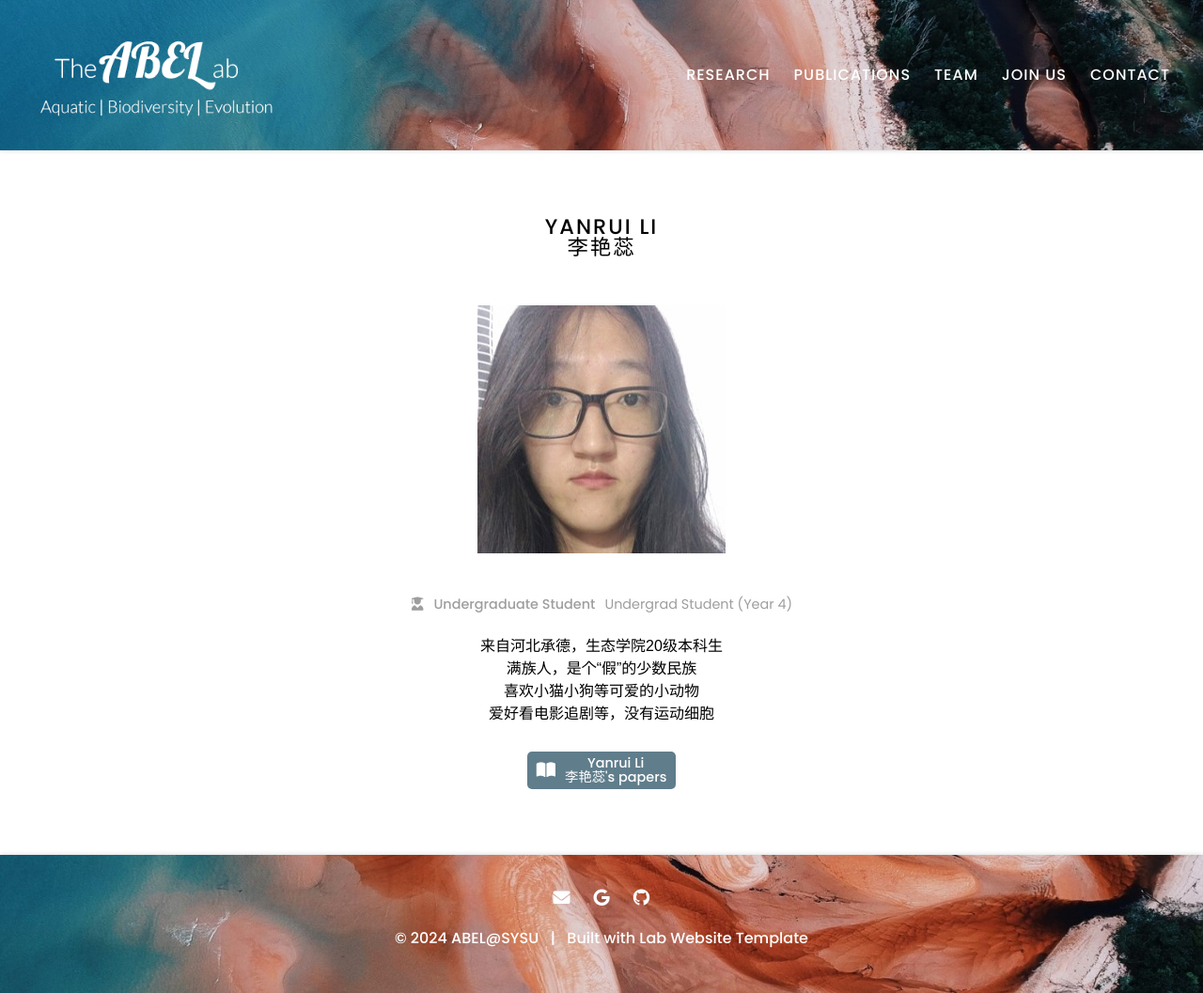
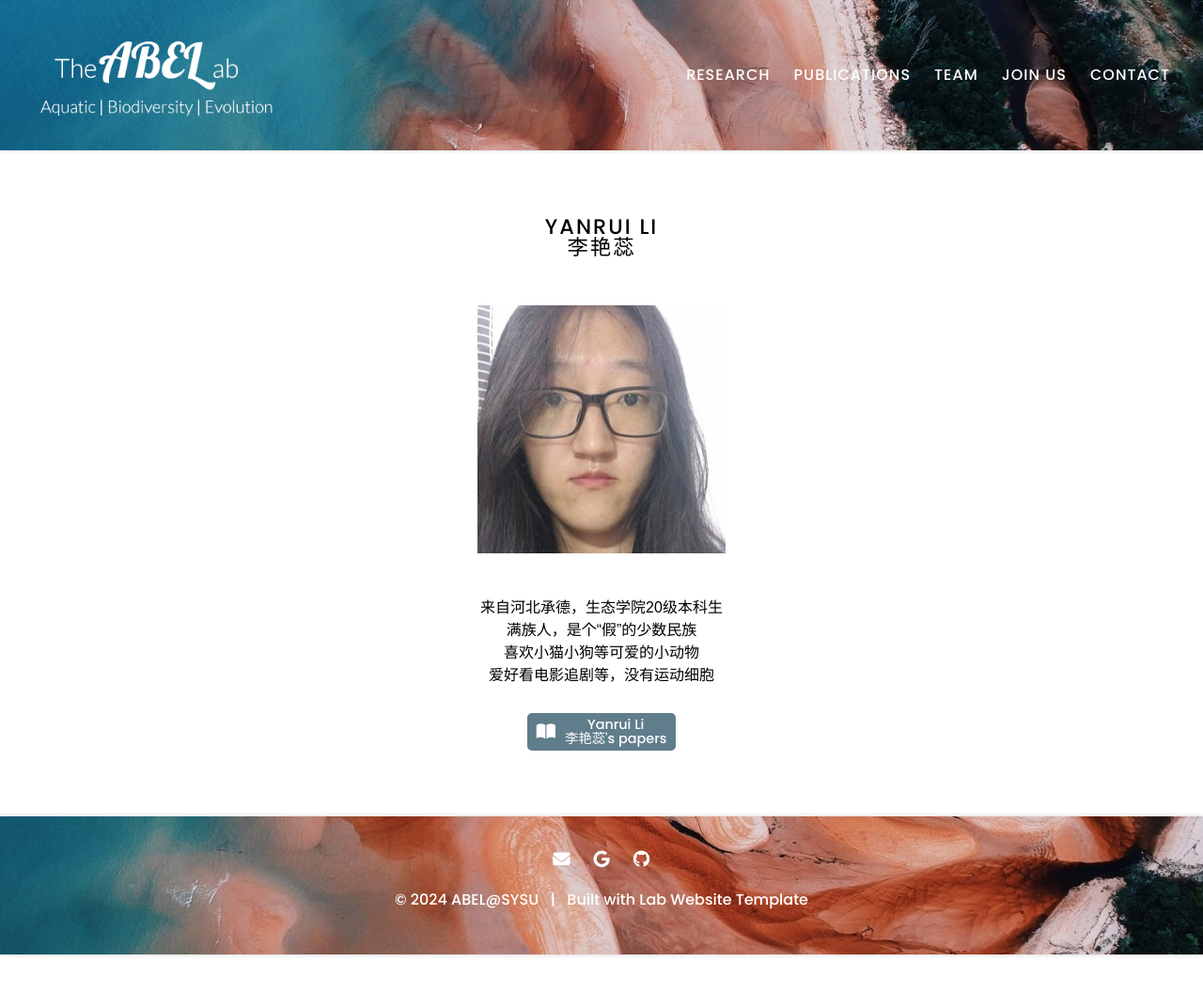
Before and after one commit to abel-sysu/en, a Jekyll site: the page built from _members/liyanrui.md, in a window 1280 px wide. Shown: the whole page at 94% size. Built offline with Jekyll 4.4.1, drawn with Linux system fonts in a browser that asks for light colours; after the commit the page ends 1016 px from its top, so only the background shows below that.

Commit message:
Update liyanrui.md

```diff
--- a/_members/liyanrui.md
+++ b/_members/liyanrui.md
@@ -1,8 +1,8 @@
 ---
 name: Yanrui Li<br>李艳蕊
 image: images/member/liyanrui.jpg
-description: Undergrad Student (Year 4)
-role: undergrad
+description: Undergrad Student (2020-2024)
+role: alumni
 aliases:
   - 李艳蕊
 ---
```
